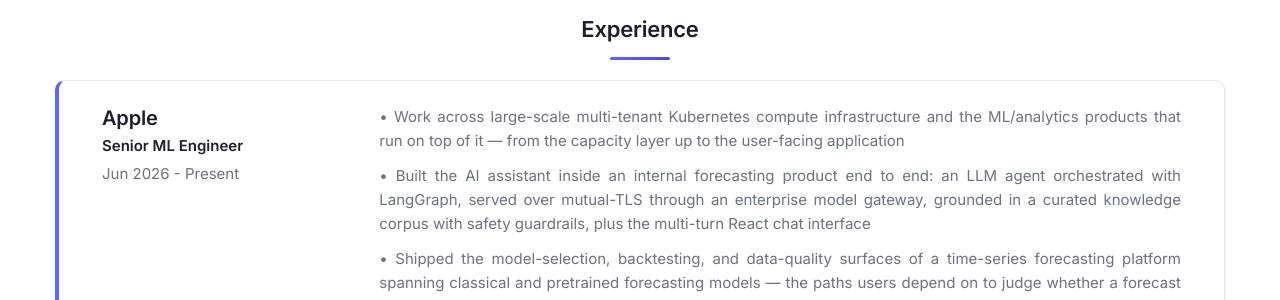
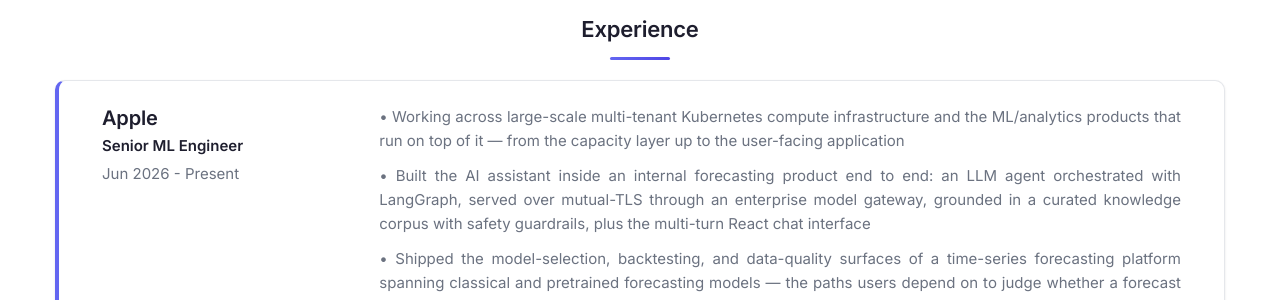
Before and after one commit to saimmehmood/saimmehmood.github.io, a Jekyll site: the page built from index.md, in a window 1280 px wide and 900 px high, scrolled down 964 px. Shown: the part 153-453 px from the top of the window. Built offline with Jekyll 4.4.1, drawn with Linux system fonts in a browser that asks for light colours; nearby versions of some CDN libraries.

Commit message:
reword first Apple bullet
Co-Authored-By: Claude Opus 5 <noreply@anthropic.com>

```diff
--- a/_data/experience.yml
+++ b/_data/experience.yml
@@ -4,7 +4,7 @@
   dates: Jun 2026 - Present
   description: | # this will include new lines to allow paragraphs
 
-    • Work across large-scale multi-tenant Kubernetes compute infrastructure and the ML/analytics products that run on top of it — from the capacity layer up to the user-facing application
+    • Working across large-scale multi-tenant Kubernetes compute infrastructure and the ML/analytics products that run on top of it — from the capacity layer up to the user-facing application
 
     • Built the AI assistant inside an internal forecasting product end to end: an LLM agent orchestrated with LangGraph, served over mutual-TLS through an enterprise model gateway, grounded in a curated knowledge corpus with safety guardrails, plus the multi-turn React chat interface
 
```
